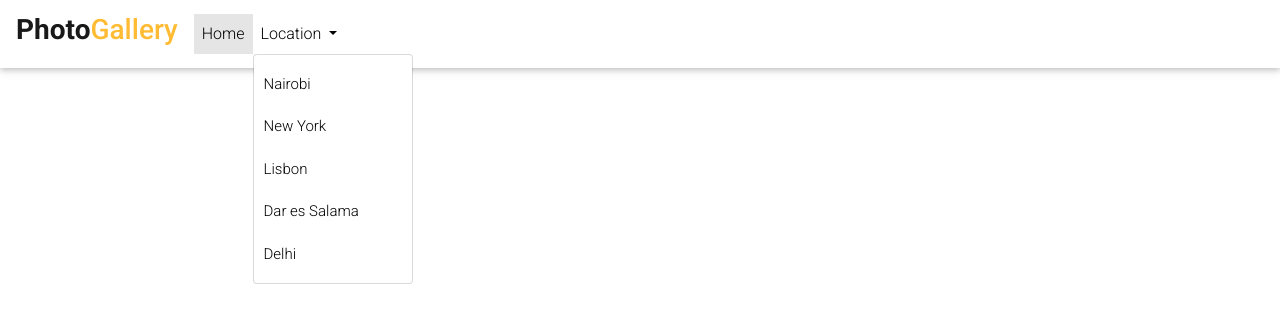
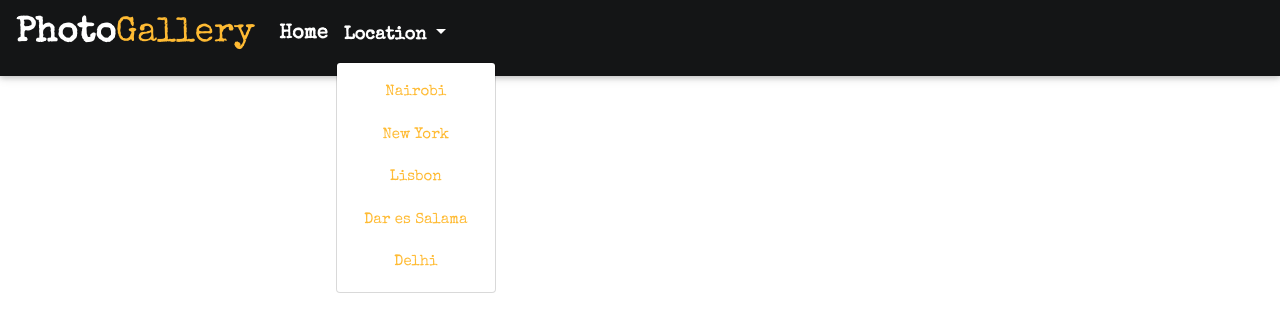
Before and after one commit to Akumucollins/Personal-Gallery, a Django app: template templates/navbar.html in a window 1280 px wide, after a click on "Location". Shown: the top 332 px of the page. Run offline with Django 3.2, Linux system fonts and the light colour scheme; the template is opened without the code that fills it, so the values that code supplies are empty; some libraries are stand-ins or nearby versions.

Commit message:
added height and width to the looped images, a color ,font-size and font-family the navbar,

```diff
--- a/static/css/image.css
+++ b/static/css/image.css
@@ -1,9 +1,4 @@
-.card-img{
-    border-radius: 5px;
-    grid-gap: 15px;
+.img-fluid{
+    height: 300px;
+    width: 100%;
 }
-img{
-    width: 500px;
-    padding: 5px;
-    height: 300px;
-}
--- /dev/null
+++ b/static/css/styles.css
@@ -0,0 +1,15 @@
+h3{
+    font-size:35px;
+    font-family: 'Special Elite', cursive;
+}
+
+h5{
+    font-family: 'Special Elite', cursive;
+}
+
+.dropdown a {
+    font-size: 18px;
+    color: #ffffff;
+    font-family: 'Special Elite', cursive;
+    font-weight: bold;
+}
--- a/templates/footer.html
+++ b/templates/footer.html
@@ -49,6 +49,6 @@
   </div>
   <!-- copyright -->
   <div class="footer-copyright text-center py-3">
-    <h4>© 2020 Copyright:<a href="#"> akumucollins</a></h4>
+    <h5>© 2020 Copyright:<a href="#"> akumucollins</a></h5>
   </div>
 </footer>
--- a/templates/head.html
+++ b/templates/head.html
@@ -9,6 +9,7 @@
   {% else %}
   <title> Collins Gallery </title>
   {% endif %}
+  <link href="https://fonts.googleapis.com/css?family=Special+Elite|Vollkorn|Yeseva+One&display=swap" rel="stylesheet">
   <!-- Font Awesome -->
   <link rel="stylesheet" href="https://use.fontawesome.com/releases/v5.8.2/css/all.css">
   <!-- Google Fonts -->
@@ -17,6 +18,7 @@
   <link href="{% static 'css/bootstrap.min.css' %}" rel="stylesheet">
   <!-- Material Design Bootstrap -->
   <link href="{%  static 'css/mdb.min.css' %}" rel="stylesheet">
+  <link rel="stylesheet" href="{% static 'css/styles.css' %}">
   <link rel="stylesheet" href="{% static 'css/footer.css' %}">
   <link rel="stylesheet" href="{% static 'css/image.css' %}">
 </head>
--- a/templates/index.html
+++ b/templates/index.html
@@ -12,8 +12,8 @@
                 <div class="row">
                     <div class="col-md-12">
                         <div class="text-center">
-                            <h2 class="display-3 font-weight-bold font-italic pb-2 mb-2" style="color: black;">Photo<span style="color: #ffa733;">Gallery</span></h2>
                             <h3 class="white-text">Welcome to a Professional Photo Gallery</h3>
+                            <a class="btn btn-md btn-dark" href="#view"><i class="fas fa-images fa-2x text-warning"> Albums</i></a>
                         </div>
                     </div>
                 </div>
--- a/templates/navbar.html
+++ b/templates/navbar.html
@@ -1,8 +1,8 @@
 {% include 'head.html' %} {% include 'scripts.html' %}
 
-<nav class="navbar navbar-expand-lg navbar-light bg-transparent">
+<nav class="navbar navbar-expand-lg navbar-light" style="background: #141516!important;">
     <a class="navbar-brand" href="/">
-        <h3 class="font-weight-bold">Photo<strong class="text-warning">Gallery</strong></h3>
+        <h3 class="font-weight-bold white-text">Photo<strong class="text-warning">Gallery</strong></h3>
     </a>
     <button class="navbar-toggler" type="button" data-toggle="collapse" data-target="#navbarSupportedContent"
         aria-controls="navbarSupportedContent" aria-expanded="false" aria-label="Toggle navigation">
@@ -11,21 +11,22 @@
 
     <div class="collapse navbar-collapse" id="navbarSupportedContent">
         <ul class="navbar-nav mr-auto">
-            <li class="nav-item active">
-                <a class="nav-link" href="/">Home
+            <li class="nav-item">
+                <a class="nav-link" href="/">
+                    <h5 class="font-weight-bold white-text">Home</h5>
                     <span class="sr-only">(current)</span>
                 </a>
             </li>
             <li class="nav-item dropdown">
-                <a class="nav-link dropdown-toggle" id="navbarDropdownMenuLink"  data-toggle="dropdown"
+                <a class="nav-link dropdown-toggle white-text" id="navbarDropdownMenuLink"  data-toggle="dropdown"
                     aria-haspopup="true" aria-expanded="false">Location
                 </a>
-                <div class="dropdown-menu" aria-labelledby="dropdownMenuLink">
-                    <a class="dropdown-item" href="#">Nairobi</a>
-                    <a class="dropdown-item" href="#">New York</a>
-                    <a class="dropdown-item" href="#">Lisbon</a>
-                    <a class="dropdown-item" href="#">Dar es Salama</a>
-                    <a class="dropdown-item" href="#">Delhi</a>
+                <div class="dropdown-menu text-center" aria-labelledby="dropdownMenuLink">
+                    <a class="dropdown-item text-warning" href="#">Nairobi</a>
+                    <a class="dropdown-item text-warning" href="#">New York</a>
+                    <a class="dropdown-item text-warning" href="#">Lisbon</a>
+                    <a class="dropdown-item text-warning" href="#">Dar es Salama</a>
+                    <a class="dropdown-item text-warning" href="#">Delhi</a>
                 </div>
             </li>
         </ul>
```
Also changed, not shown: templates/image.html (+8 -11 lines).
